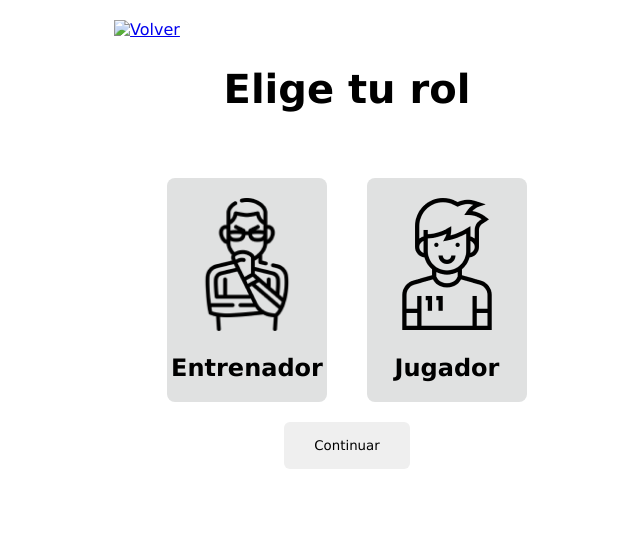
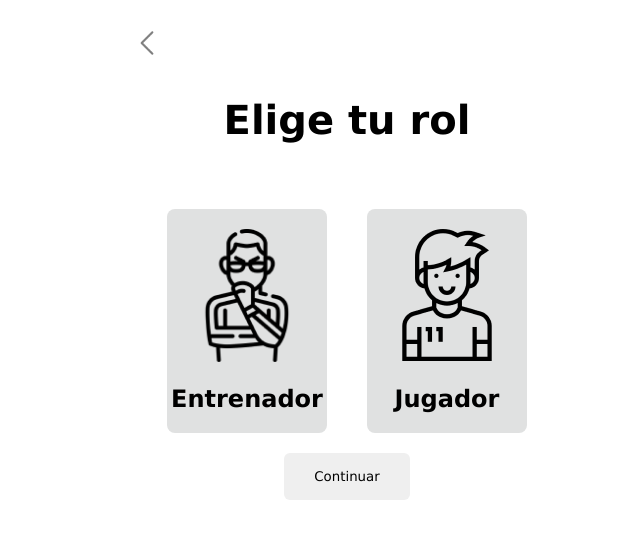
Before and after one commit to DannyCastro18/fast_training, a plain HTML site: page roles.html in a window 1280 px wide. Shown: the whole page, without its empty margins (293-933 px from the left). Drawn offline with Linux system fonts and the light colour scheme; the site is published under a folder, as on GitHub Pages, so addresses that start at the root find nothing.

Commit message:
Arreglo de enlace del icono back

```diff
--- a/roles.html
+++ b/roles.html
@@ -9,7 +9,7 @@
 <body>
     <section class="section-role">
         <a href="#" id="backButton">
-            <img class="back" src="/img/Back.png" alt="Volver" />
+            <img class="back" src="./img/Back.png" alt="Volver" />
         </a>
         <h1 >Elige tu rol</h1>
         <section class="contenedor-btn">
@@ -24,7 +24,7 @@
                 <img class="img1" src="./img/jugador.png" alt="picture jugador">
                 <br>
                 <h2 class="name">Jugador</h2>
-             </article>
+            </article>
         </section>
         <button class="btn1">Continuar</button>
     </section>
```
